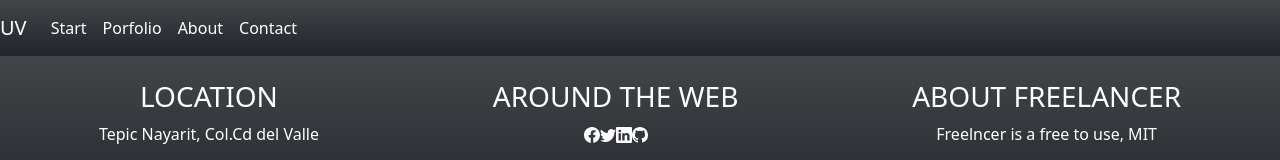
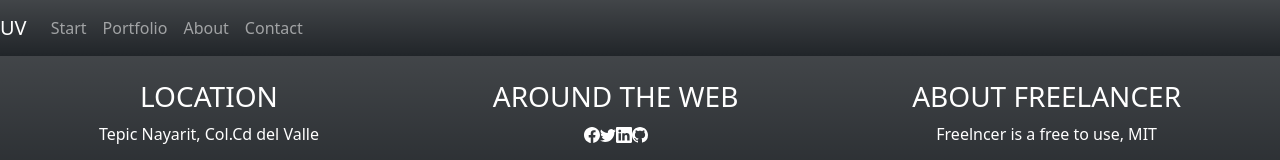
Before and after one commit to dannyvega-studio/LandingPagePractice, a React (Create React App) app: page / in a window 1280 px wide. Shown: the top 160 px of the page. Built offline with nearby package versions, Linux system fonts and the light colour scheme.

Commit message:
Nav Links fixed

```diff
--- a/src/App.js
+++ b/src/App.js
@@ -1,5 +1,5 @@
 import React from 'react';
-import {BrowserRouter as Router, Route } from 'react-router-dom';
+import {BrowserRouter as Router, Route, Link } from 'react-router-dom';
 import {Nav, Navbar} from 'react-bootstrap';
 import './App.css';
 import 'bootstrap/dist/css/bootstrap.min.css';
@@ -52,18 +52,10 @@ render() {
             <Navbar.Toggle className="border-0 " aria-controls="navbar-toggle" />
             <Navbar.Collapse id="navbar-toggle">
               <Nav className="mr-auto">
-                <li class="nav-item">
-                  <a class="nav-link active text-white" aria-current="page" href="/LandingPagePractice/">Start</a>
-                </li>
-                <li class="nav-item">
-                  <a class="nav-link active text-white" aria-current="page" href="/LandingPagePractice/portfolio">Porfolio</a>
-                </li>
-                <li class="nav-item">
-                  <a class="nav-link text-white" href="/LandingPagePractice/about">About</a>
-                </li>
-                <li class="nav-item">
-                  <a class="nav-link text-white" href="/LandingPagePractice/contact">Contact</a>
-                </li>
+                <Link className="nav-link" to="/LandingPagePractice/">Start</Link>
+                <Link className="nav-link" to="/LandingPagePractice/portfolio/">Portfolio</Link>
+                <Link className="nav-link" to="/LandingPagePractice/about/">About</Link>
+                <Link className="nav-link" to="/LandingPagePractice/contact/">Contact</Link>
               </Nav>
             </Navbar.Collapse>
           </Navbar>
```
